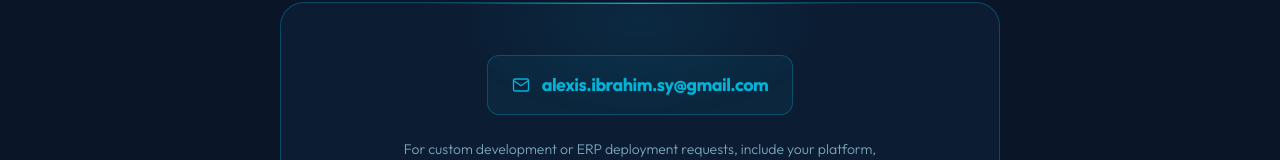
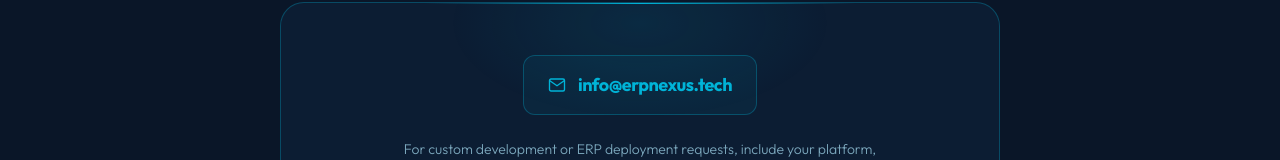
Before and after one commit to NexusERPTech/nexuserpptech.github.io, a plain HTML site: page index.html in a window 1280 px wide. Shown: the part 4994-5154 px from the top of the page. Drawn offline with Linux system fonts and the light colour scheme.

Commit message:
Update index.html

```diff
--- a/index.html
+++ b/index.html
@@ -465,7 +465,7 @@ footer{position:relative;z-index:1;border-top:1px solid var(--border);padding:24
     <div class="reveal"><div class="sl" style="justify-content:center">Get in touch</div><h2 class="st">Work with us</h2><p style="color:var(--muted);font-size:16px;font-weight:300;line-height:1.75;">Need a custom Odoo or ERPNext module? A full ERP deployment? We respond to every message.</p></div>
     <div class="ccard reveal">
       <div class="cglow"></div>
-      <a href="mailto:info@erpnexus.tech" class="cemail-wrap"><svg class="eico" viewBox="0 0 24 24"><path d="M4 4h16c1.1 0 2 .9 2 2v12c0 1.1-.9 2-2 2H4c-1.1 0-2-.9-2-2V6c0-1.1.9-2 2-2z"/><polyline points="22,6 12,13 2,6"/></svg><span class="cemail">alexis.ibrahim.sy@gmail.com</span></a>
+      <a href="mailto:info@erpnexus.tech" class="cemail-wrap"><svg class="eico" viewBox="0 0 24 24"><path d="M4 4h16c1.1 0 2 .9 2 2v12c0 1.1-.9 2-2 2H4c-1.1 0-2-.9-2-2V6c0-1.1.9-2 2-2z"/><polyline points="22,6 12,13 2,6"/></svg><span class="cemail">info@erpnexus.tech</span></a>
       <p class="cnote">For custom development or ERP deployment requests, include your platform, what you need, and your timeline. We typically respond within 24 hours.</p>
       <div class="prow">
         <a href="https://apps.odoo.com" class="pbtn" target="_blank"><div class="pdot"></div>Odoo App Store</a>
```
